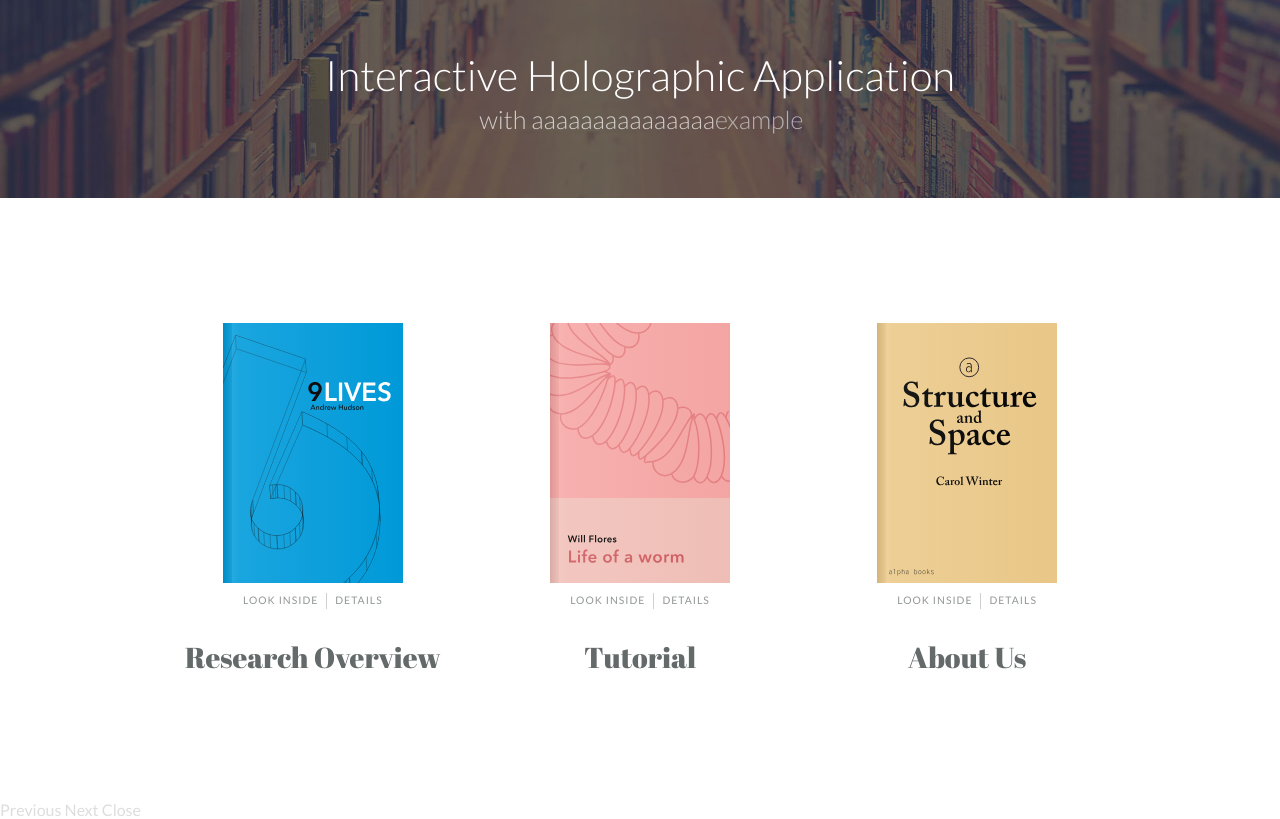
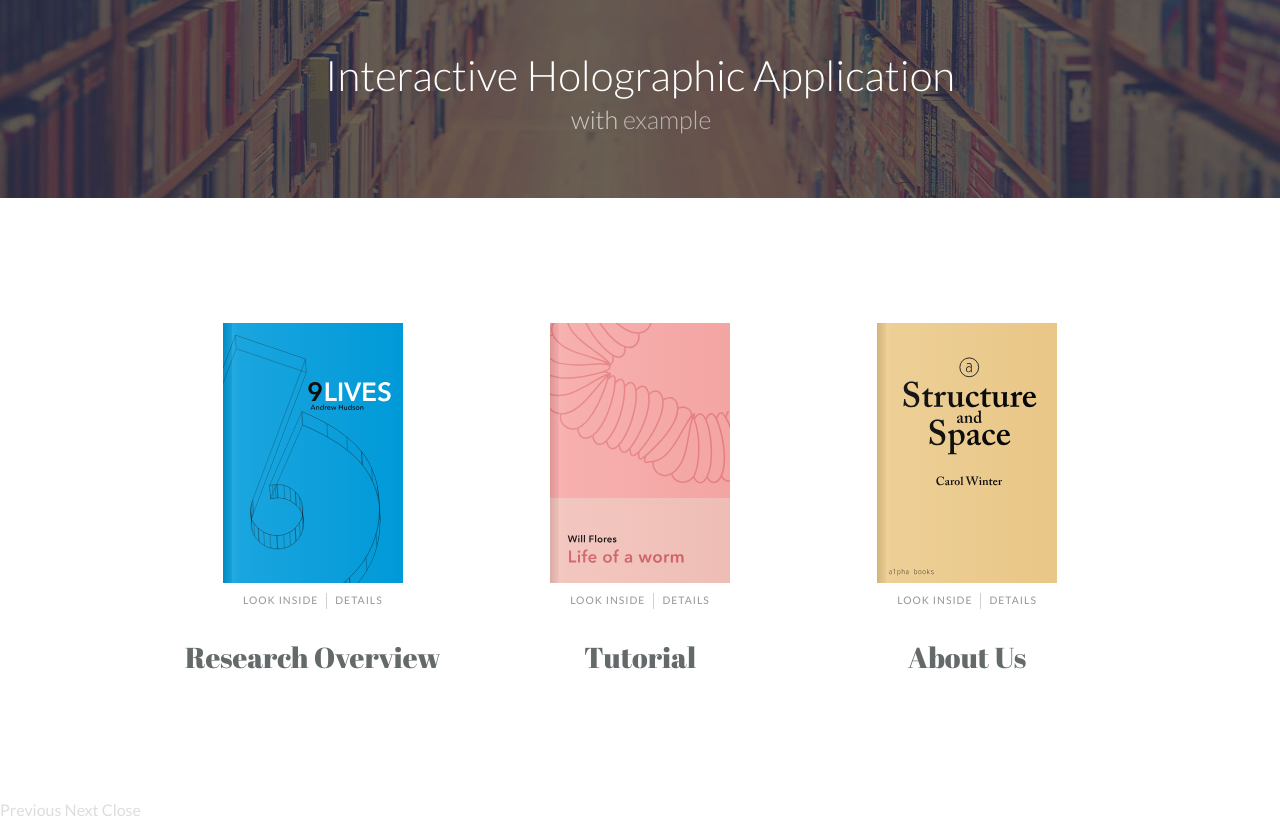
Before and after one commit to ashrafaziz/interactive-holographic-application, a plain HTML site: page index.html in a window 1280 px wide. Drawn offline with Linux system fonts and the light colour scheme; a web font is replaced by a local one.

Commit message:
Update index.html

```diff
--- a/index.html
+++ b/index.html
@@ -22,7 +22,7 @@
 			<header class="codrops-header">
 				<div class="codrops-top clearfix">
 			</div>
-				<h1>Interactive Holographic Application <span>with aaaaaaaaaaaaaaa<a >example</a></span></h1>
+				<h1>Interactive Holographic Application <span>with <a >example</a></span></h1>
 			</header>
 			<div class="main">
 				<div id="bookshelf" class="bookshelf">
```
